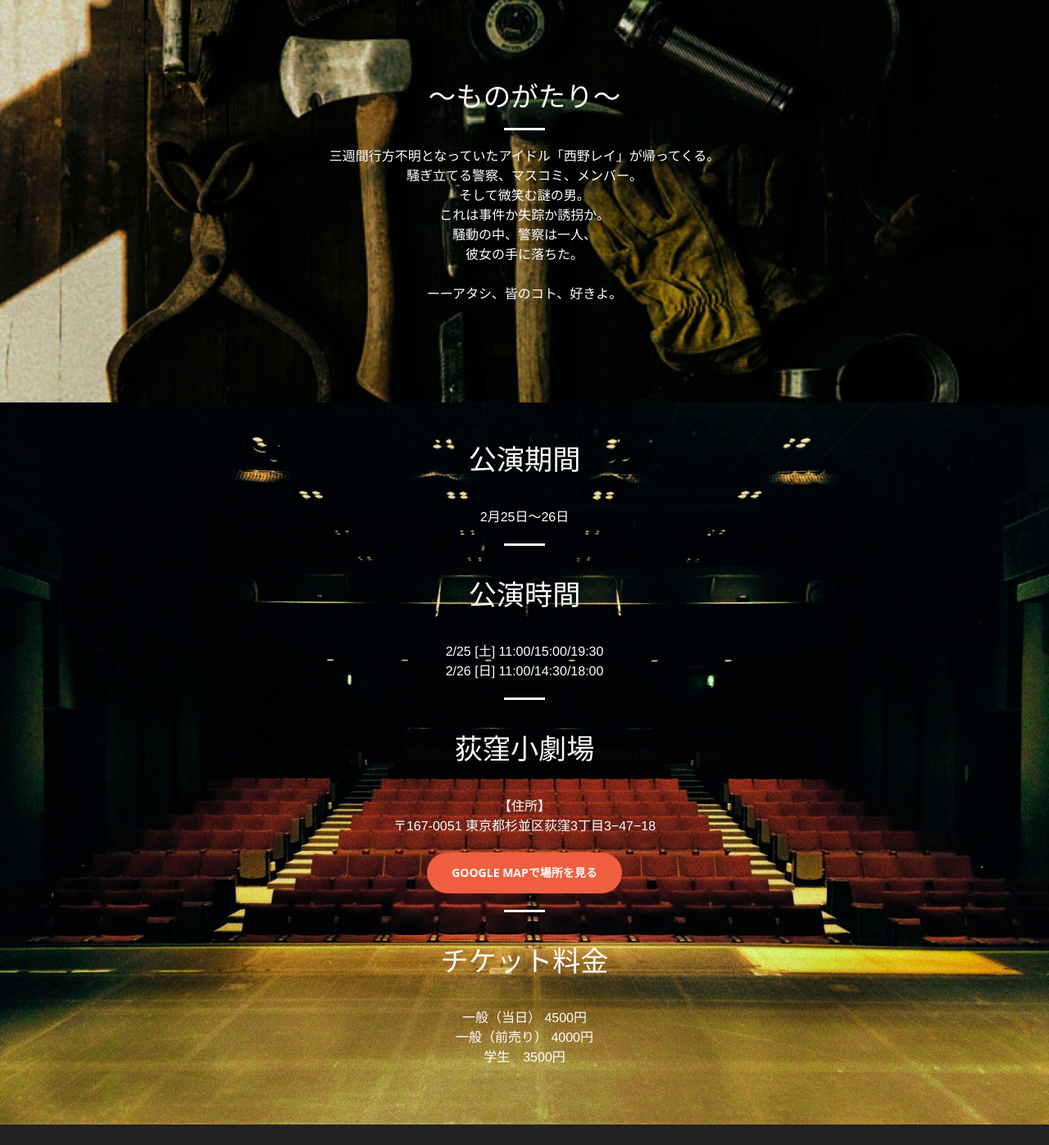
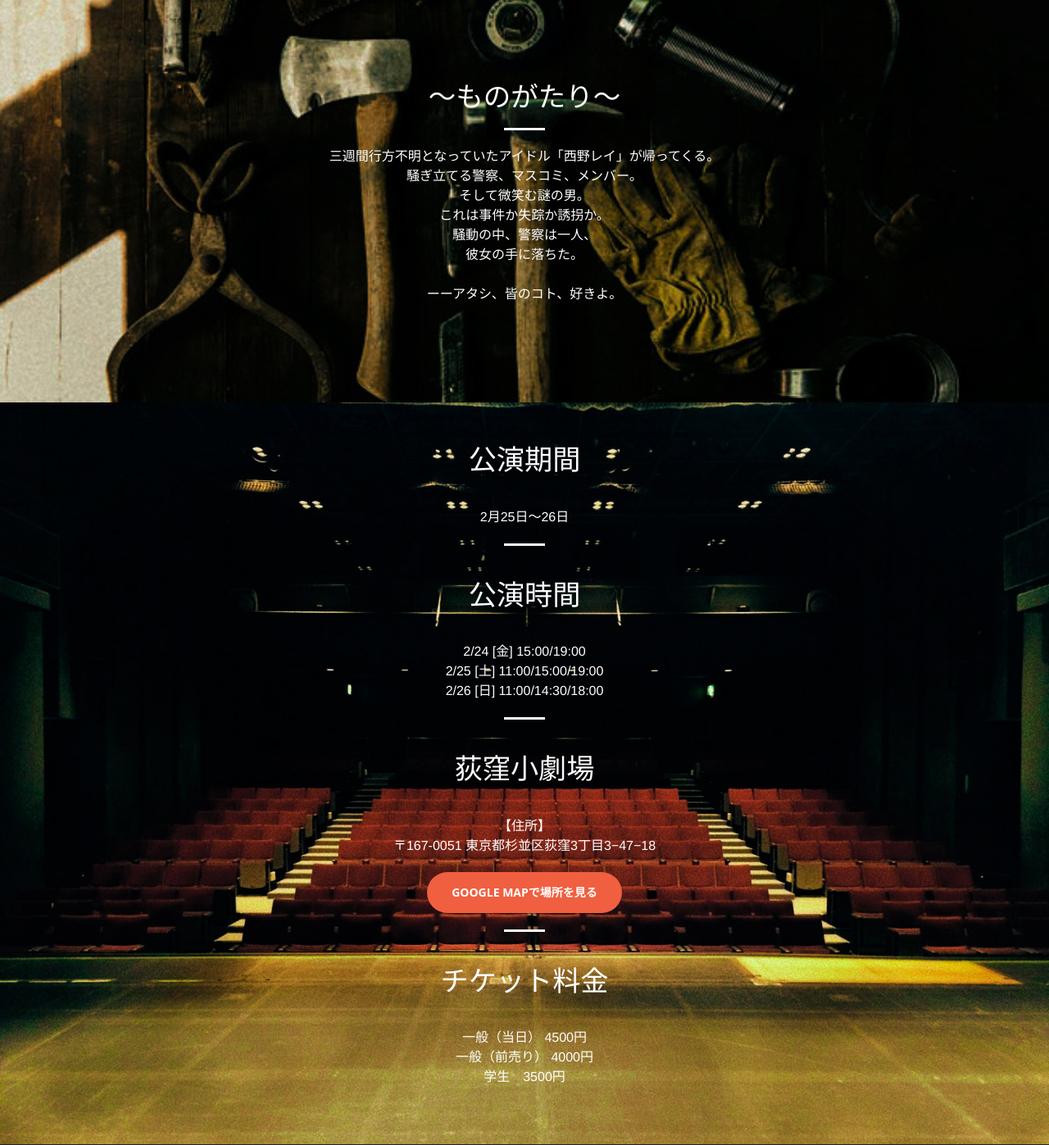
Before and after one commit to MasahiroKitazoe/nis_lab, a Rails app: page /stage in a window 1280 px wide. Shown: the part 1539-2936 px from the top of the page at 82% size. Run offline with Rails 7, Linux system fonts and the light colour scheme; style sheets or scripts are compiled from the project's sources; some web fonts are replaced.

Commit message:
公演情報修正

```diff
--- a/app/views/pages/stage.html.erb
+++ b/app/views/pages/stage.html.erb
@@ -55,7 +55,7 @@
                 <p>2月25日〜26日</p>
                 <hr class="light"><br>
                 <h2>公演時間</h2><br>
-                <p>2/25 [土] 11:00/15:00/19:30<br>2/26 [日] 11:00/14:30/18:00</p>
+                <p>2/24 [金] 15:00/19:00<br>2/25 [土] 11:00/15:00/19:00<br>2/26 [日] 11:00/14:30/18:00</p>
                 <hr class="light"><br>
                 <h2 class="section-heading">荻窪小劇場</h2><br>
                 <p>【住所】<br>〒167-0051 東京都杉並区荻窪3丁目3−47−18</p>
```
